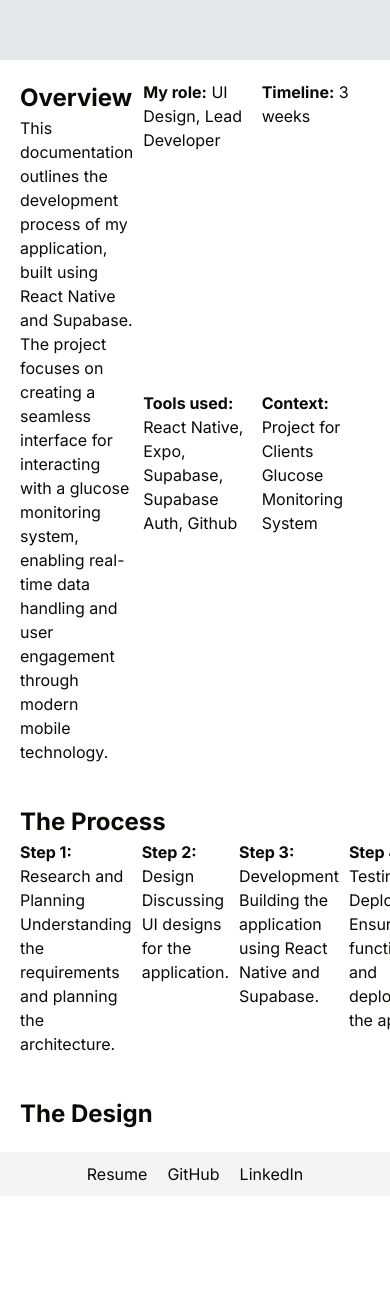
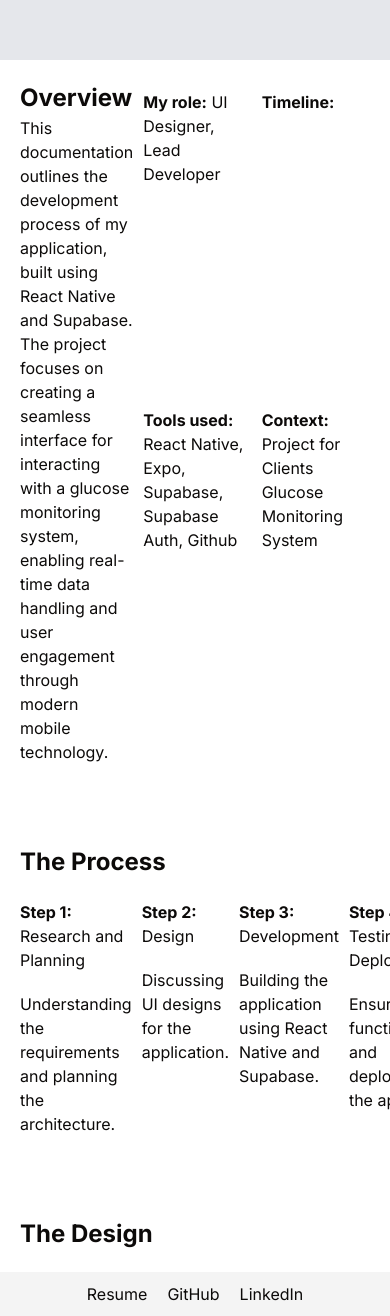
Before and after one commit to FardanRashidi/portfolio, a Next.js app: page /mobile in a window 390 px wide. Shown: the part 849-2165 px from the top of the page. Before the commit the page ends 2045 px from the top, so only its background shows below. Built offline with nearby package versions, Linux system fonts and the light colour scheme.

Commit message:
added some mobile part

```diff
--- a/src/app/mobile/page.tsx
+++ b/src/app/mobile/page.tsx
@@ -20,7 +20,7 @@ export default function MobileApp() {
       </section>
 
       {/* Main Content */}
-      <div style={{ display: 'grid', gridTemplateColumns: '1fr 1fr 1fr', gridTemplateRows: 'auto auto', gap: '10px', padding: '20px' }}>
+      <div style={{ display: 'grid', gridTemplateColumns: '1fr 1fr 1fr', gridTemplateRows: 'auto auto', gap: '10px', padding: '20px', marginBottom: '40px' }}>
         {/* Overview spanning row 1 and row 2, column 1 */}
         <div style={{ gridColumn: '1', gridRow: '1 / span 2' }}>
           <p style={{ fontSize: '24px', fontWeight: 'bold' }}>Overview</p>
@@ -28,13 +28,13 @@ export default function MobileApp() {
         </div>
 
         {/* My role */}
-        <div style={{ gridColumn: '2', gridRow: '1' }}>
-          <p><strong>My role:</strong> UI Design, Lead Developer</p>
+        <div style={{ gridColumn: '2', gridRow: '1' , paddingTop: '10px' }}>
+          <p><strong>My role:</strong> UI Designer, Lead Developer</p>
         </div>
 
         {/* Timeline */}
-        <div style={{ gridColumn: '3', gridRow: '1' }}>
-          <p><strong>Timeline:</strong> 3 weeks</p>
+        <div style={{ gridColumn: '3', gridRow: '1', paddingTop: '10px' }}>
+          <p><strong>Timeline:</strong> </p>
         </div>
 
         {/* Tools used */}
@@ -49,23 +49,23 @@ export default function MobileApp() {
       </div>
 
       {/* The Process */}
-      <div style={{ padding: '20px' }}>
-        <p style={{ fontSize: '24px', fontWeight: 'bold' }}>The Process</p>
+      <div style={{ padding: '20px', marginBottom: '40px' }}>
+        <p style={{ fontSize: '24px', fontWeight: 'bold' , marginBottom: '20px'}}>The Process</p>
         <div style={{ display: 'grid', gridTemplateColumns: '1fr 1fr 1fr 1fr', gap: '10px' }}>
           <div>
-            <p><strong>Step 1:</strong> Research and Planning</p>
+            <p style={{marginBottom: '20px'}}><strong>Step 1:</strong> Research and Planning</p>
             <p>Understanding the requirements and planning the architecture.</p>
               </div>
               <div>
-            <p><strong>Step 2:</strong> Design</p>
+            <p style={{marginBottom: '20px'}}><strong>Step 2:</strong> Design</p>
             <p>Discussing UI designs for the application.</p>
               </div>
               <div>
-            <p><strong>Step 3:</strong> Development</p>
+            <p style={{marginBottom: '20px'}}><strong>Step 3:</strong> Development</p>
             <p>Building the application using React Native and Supabase.</p>
               </div>
               <div>
-            <p><strong>Step 4:</strong> Testing and Deployment</p>
+            <p style={{marginBottom: '20px'}}><strong>Step 4:</strong> Testing and Deployment</p>
             <p>Ensuring functionality and deploying the app.</p>
           </div>
         </div>
```
